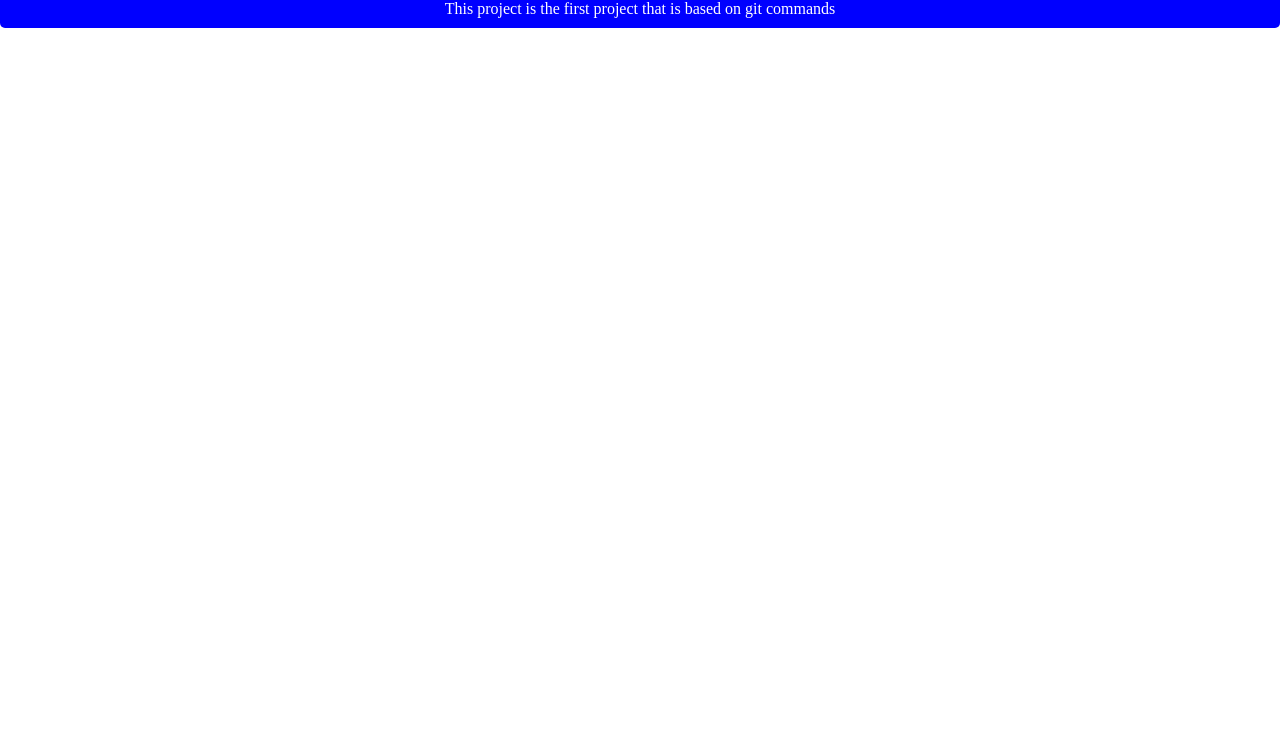
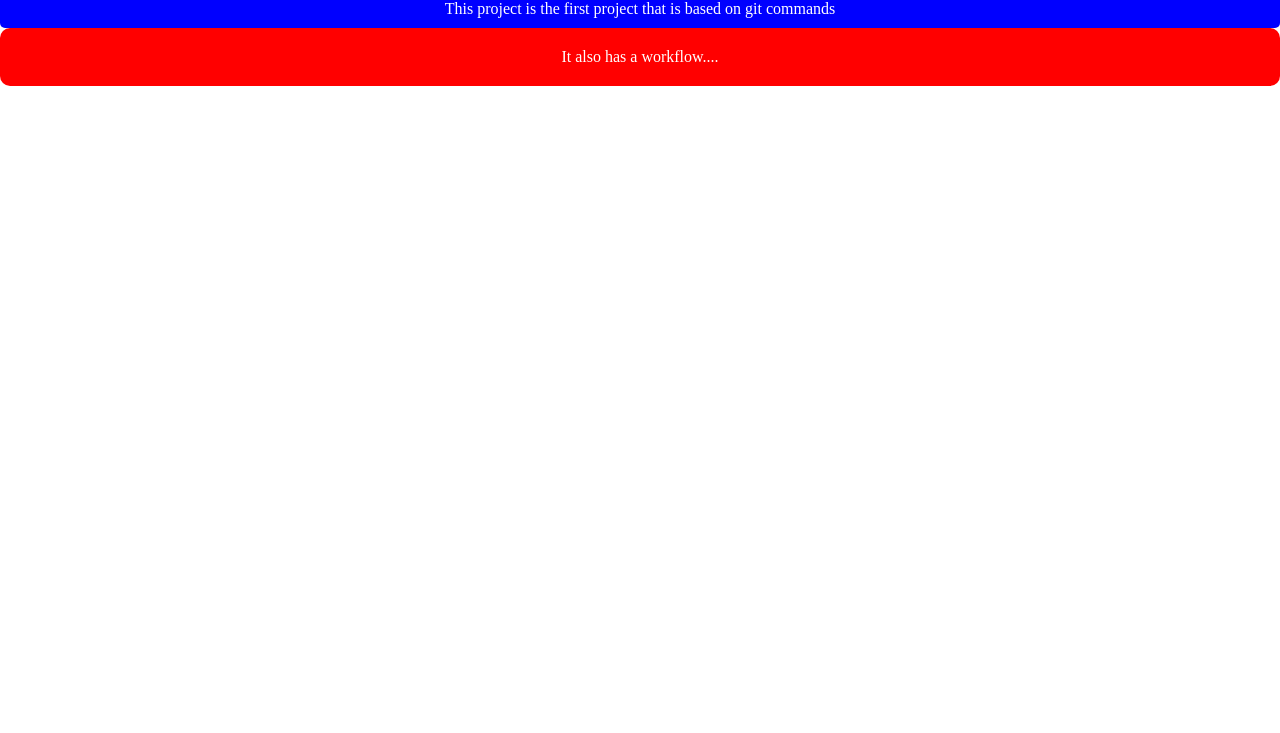
Before and after one commit to Jeevana1Sandhya/demo, a plain HTML site: page index.html in a window 1280 px wide. Shown: the part 67-800 px from the top of the page. Drawn offline with Linux system fonts and the light colour scheme.

Commit message:
feat: add paragaraph

```diff
--- a/index.css
+++ b/index.css
@@ -17,3 +17,11 @@ p{
     border-radius: 5px;
     text-align: center;
 }
+
+.work{
+    background-color: red;
+    color: white;
+    padding: 20px;
+    border-radius: 10px;
+    text-align: center;
+}
--- a/index.html
+++ b/index.html
@@ -9,5 +9,6 @@
 <body>
     <h1>Git Experiment</h1>
     <p> This project is the first project that is based on git commands</p>
+    <p class="work"> It also has a workflow....</p>
 </body>
 </html>
```
